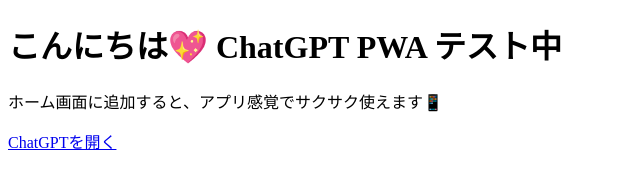
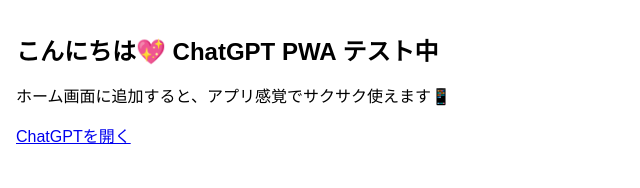
Before and after one commit to mahiromiru/make-PWA, a plain HTML site: page index.html in a window 1280 px wide. Shown: the whole page, without its empty margins (0-640 px from the left). Drawn offline with Linux system fonts and the light colour scheme.

Commit message:
Add files via upload

```diff
--- a/index.html
+++ b/index.html
@@ -6,15 +6,26 @@
   <title>ChatGPT PWA</title>
   <link rel="manifest" href="manifest.json">
   <meta name="theme-color" content="#1a73e8">
+
+  <style>
+    body {
+      background: transparent;
+      margin: 0;
+      padding: 16px;
+      font-family: sans-serif;
+    }
+    h1 {
+      font-size: 1.5em;
+      margin-bottom: 16px;
+    }
+    p {
+      margin-bottom: 12px;
+    }
+  </style>
 </head>
 <body>
   <h1>こんにちは💖 ChatGPT PWA テスト中</h1>
   <p>ホーム画面に追加すると、アプリ感覚でサクサク使えます📱</p>
   <p><a href="https://chat.openai.com/" target="_blank">ChatGPTを開く</a></p>
 </body>
-<style>
-  body {
-    background: transparent;
-  }
-</style>
 </html>
```
